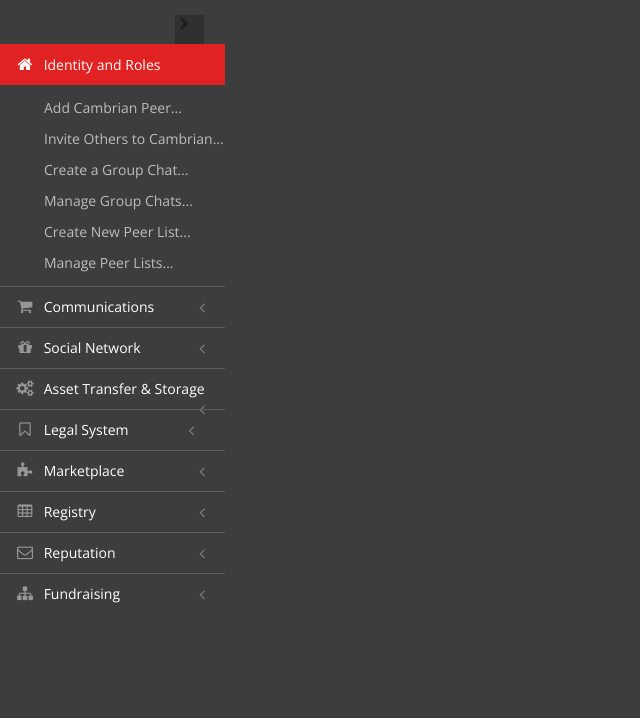
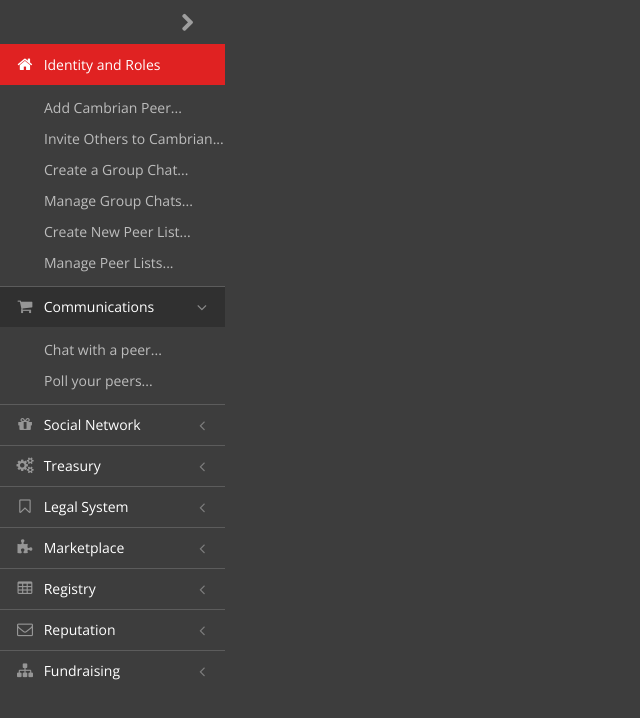
Before and after one commit to SocietyPro/html5-navshell-stack, a website: page index.html in a window 1280 px wide. Both pictures are taken after a click on the element 112 px from the left and 307 px from the top of the page. Shown: the whole page, without its empty margins (0-640 px from the left). Drawn offline with nearby package versions, Linux system fonts and the light colour scheme.

Commit message:
some styling

```diff
--- a/css/custom.css
+++ b/css/custom.css
@@ -0,0 +1,8 @@
+.sidebar-toggler {
+	background-color: transparent;
+}
+
+.toggler-glyph {
+	color: white;
+	font-size: 75%;
+}
--- a/index.html
+++ b/index.html
@@ -30,8 +30,8 @@
 				<ul class="page-sidebar-menu" data-auto-scroll="true" data-slide-speed="200">
 					<li class="sidebar-toggler-wrapper">
 						<!-- BEGIN SIDEBAR TOGGLER BUTTON -->
-						<div class="sidebar-toggler hidden-phone">
-							<i class="fa fa-chevron-right"></i>
+						<div class="sidebar-toggler toggler-glyph">
+							<i class="fa fa-chevron-right fa-2x"></i>
 						</div>
 						<!-- BEGIN SIDEBAR TOGGLER BUTTON -->
 					</li>
@@ -86,6 +86,18 @@
 							<span class="arrow ">
 							</span>
 						</a>
+						<ul class="sub-menu">
+							<li>
+								<a href="ecommerce_index.html">
+									Chat with a peer...
+								</a>
+							</li>
+							<li>
+								<a href="ecommerce_orders.html">
+									Poll your peers...
+								</a>
+							</li>
+						</ul>
 					</li>
 					<li>
 						<a href="javascript:;">
@@ -101,7 +113,7 @@
 						<a href="javascript:;">
 							<i class="fa fa-cogs"></i>
 							<span class="title">
-								Asset Transfer & Storage
+								Treasury
 							</span>
 							<span class="arrow ">
 							</span>
```
